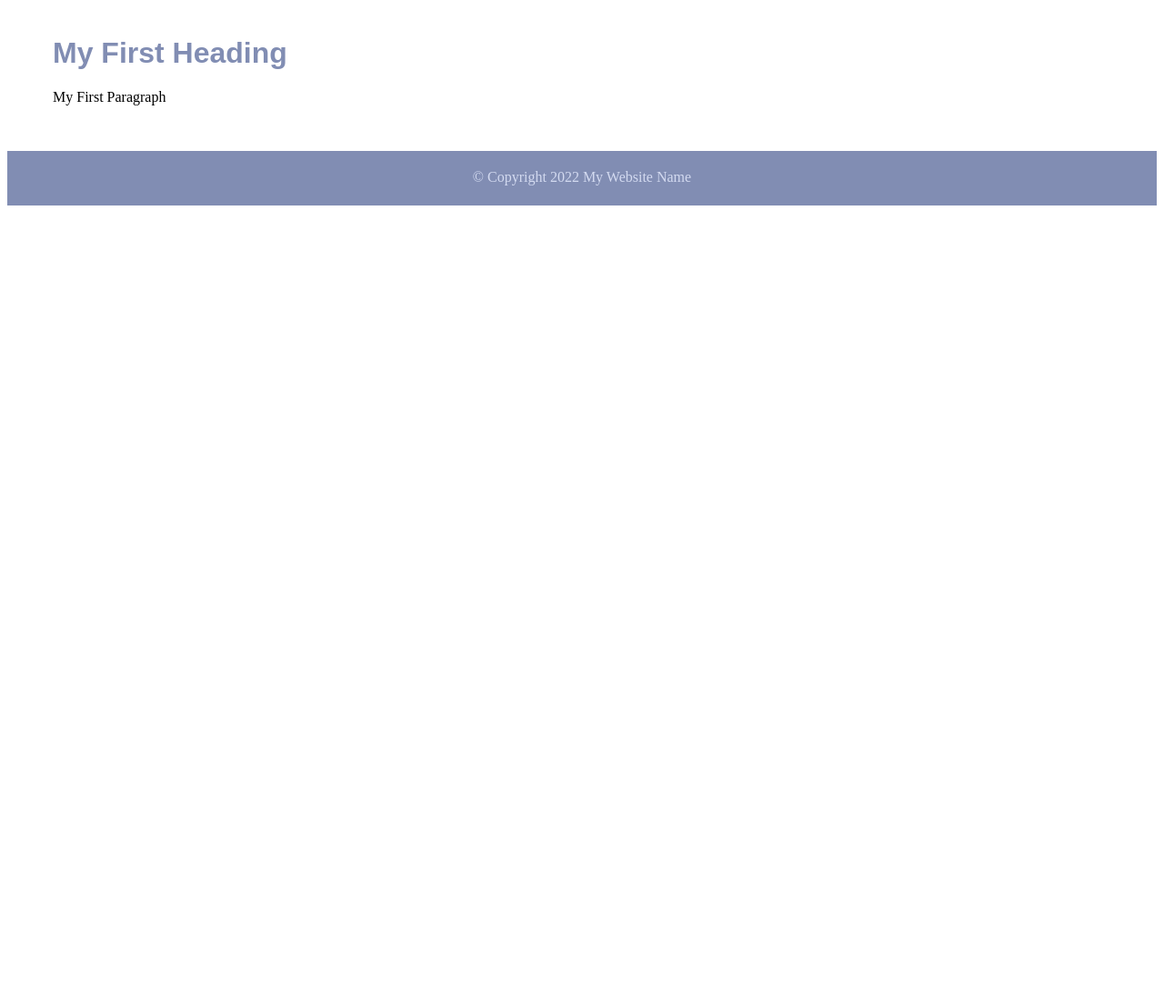
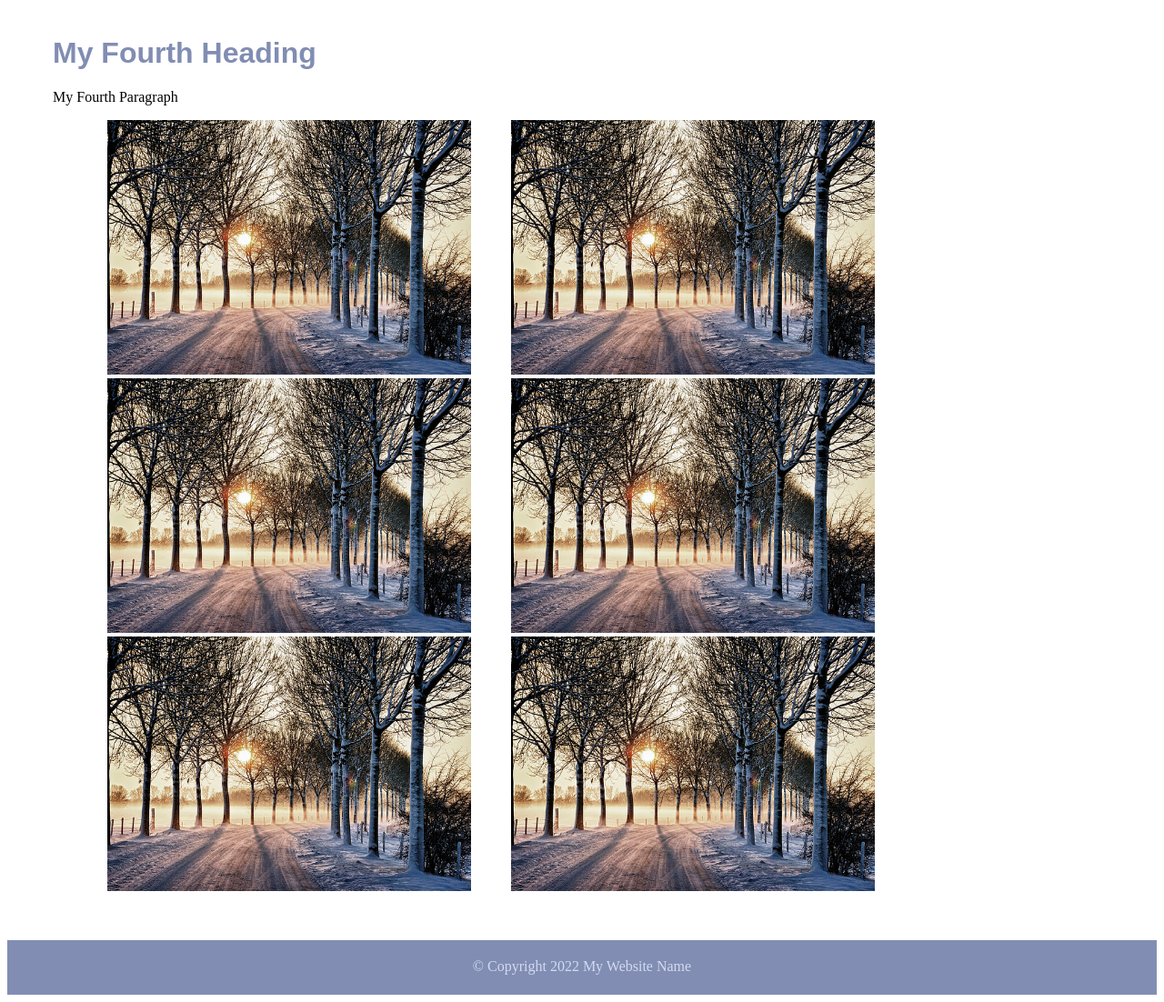
Before and after one commit to Xzone7/WU-WEB-801-Front-End-Web-Development, a plain HTML site: page week3-day2/page4.html in a window 1280 px wide. Shown: the part 520-1622 px from the top of the page at 91% size. Before the commit the page ends 800 px from the top, so only its background shows below. Drawn offline with Linux system fonts and the light colour scheme.

Commit message:
chore(inclass-demo): added images on 4th page

```diff
--- a/week3-day2/page4.html
+++ b/week3-day2/page4.html
@@ -25,9 +25,16 @@
 
       <!-- Main content area -->
       <main>
-        <h1>My First Heading</h1>
-        <p>My First Paragraph</p>
-        <!-- <img src="images/central_park.jpg" alt="Central Park Image" width="400"> -->
+        <h1>My Fourth Heading</h1>
+        <p>My Fourth Paragraph</p>
+        <ul id="album">
+          <li id="photo"><img src="images/winterland1.jpg" alt=""></li>
+          <li id="photo"><img src="images/winterland2.jpg" alt=""></li>
+          <li id="photo"><img src="images/winterland3.jpg" alt=""></li>
+          <li id="photo"><img src="images/winterland4.jpg" alt=""></li>
+          <li id="photo"><img src="images/winterland5.jpg" alt=""></li>
+          <li id="photo"><img src="images/winterland6.jpg" alt=""></li>
+        </ul>
       </main>
 
       <!-- Footer information -->
--- a/week3-day2/style.css
+++ b/week3-day2/style.css
@@ -55,6 +55,10 @@ main h1 {
   /* contextual selector - parent child */
   color: rgb(129, 141, 179);
   font-family: Arial, Helvetica, sans-serif;
+}
+
+main #album #photo img {
+  width: 400px;
 }
 
 footer {
```
